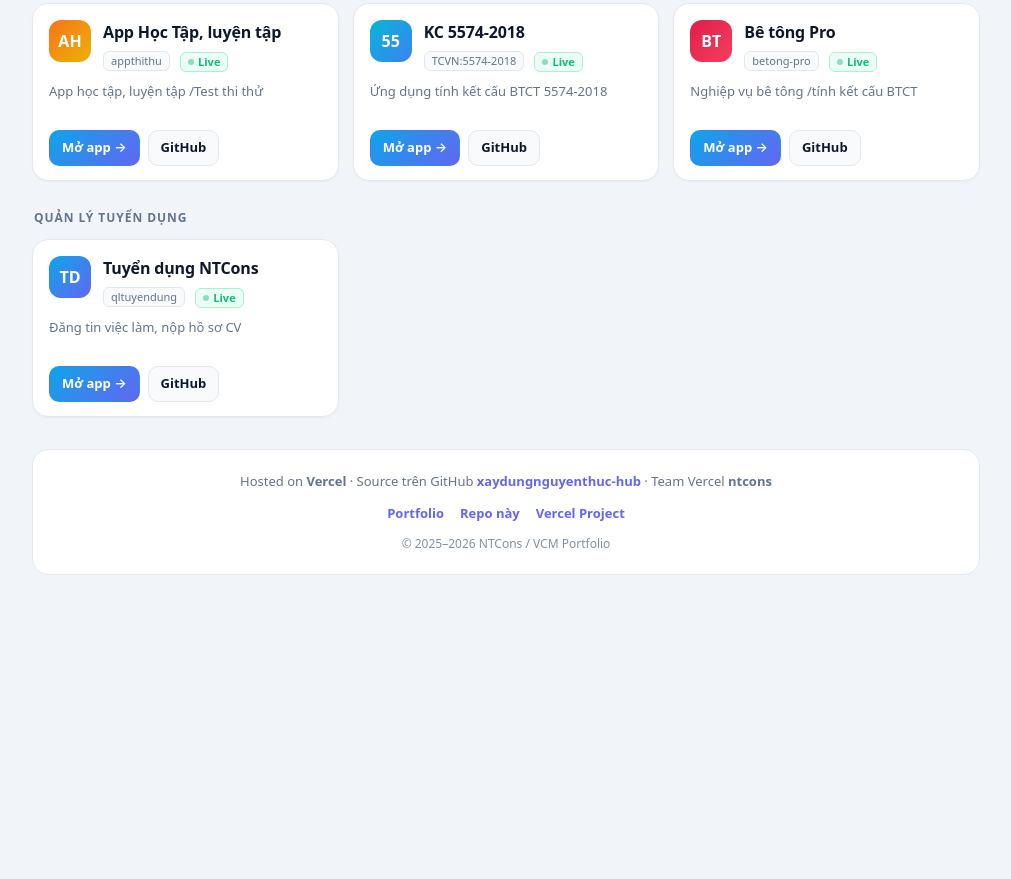
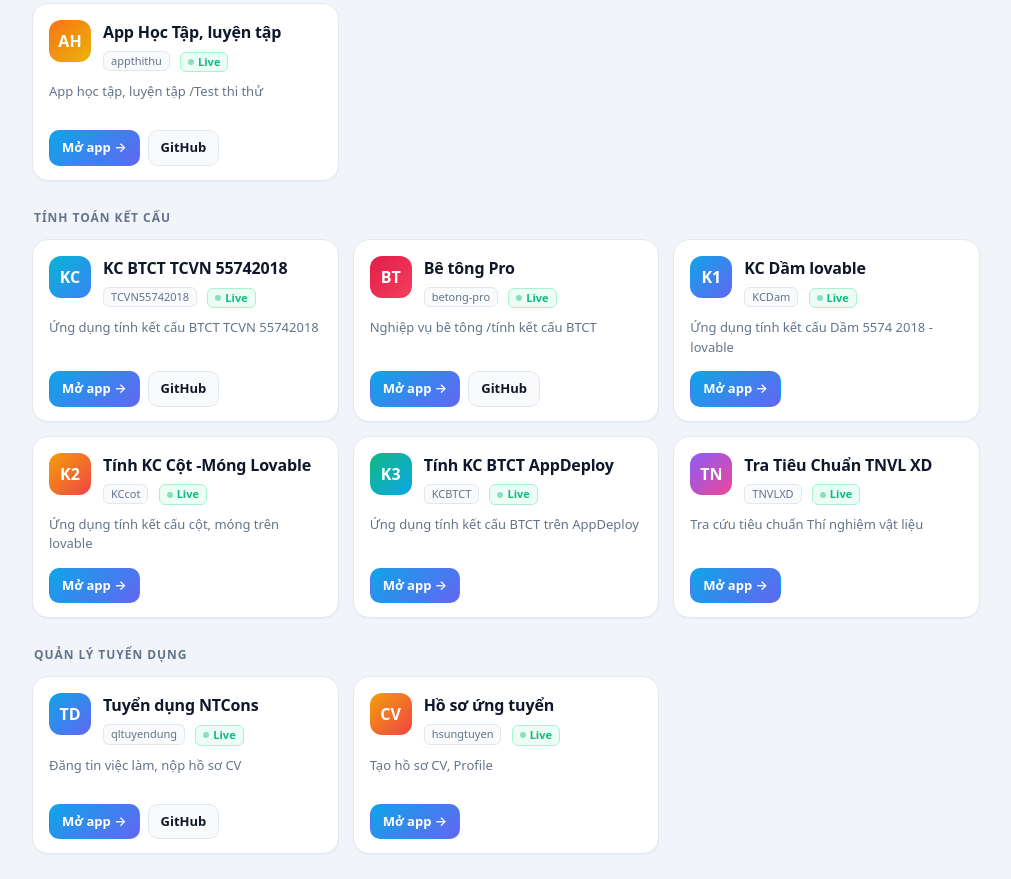
Before and after one commit to xaydungnguyenthuc-hub/app-mini-ungdung, a plain HTML site: page index.html in a window 1280 px wide. Shown: the part 1061-1940 px from the top of the page, without its empty margins (134-1145 px from the left). Before the commit the page ends 1676 px from the top, so only its background shows below. Drawn offline with Linux system fonts and the light colour scheme.

Commit message:
Add files via upload

```diff
--- a/index.html
+++ b/index.html
@@ -8,7 +8,7 @@
   <meta name="keywords" content="NTCons, VCM, quản lý, bán hàng, portfolio, Vercel, React">
   <meta name="author" content="xaydungnguyenthuc-hub">
   <meta property="og:title" content="Ứng dụng Quản lý & Bán hàng | NTCons / VCM">
-  <meta property="og:description" content="Bộ hệ thống 10 ứng dụng live trên Vercel — quản lý nội bộ và thương mại.">
+  <meta property="og:description" content="Bộ hệ thống 15 ứng dụng live trên Vercel — quản lý nội bộ và thương mại.">
   <meta property="og:type" content="website">
   <meta property="og:url" content="https://ungdungtonghop.vercel.app/">
   <meta name="theme-color" content="#0f172a">
@@ -402,7 +402,7 @@
       <h1>ỨNG DỤNG QUẢN LÝ, BÁN HÀNG</h1>
       <p>Bộ hệ thống NTCons / VCM — triển khai trên Vercel.</p>
       <div class="vcm-stats">
-        <div class="vcm-stat"><strong>10</strong>App live</div>
+        <div class="vcm-stat"><strong>15</strong>App live</div>
         <div class="vcm-stat"><strong>Vercel</strong>Hosting</div>
         <div class="vcm-stat"><strong>React / Vite</strong>Stack</div>
       </div>
@@ -417,7 +417,7 @@
     <!-- Search -->
     <div class="vcm-search-wrap">
       <input type="search" class="vcm-search" id="appSearch" placeholder="Tìm ứng dụng theo tên hoặc tag..." aria-label="Tìm kiếm ứng dụng" autocomplete="off">
-      <div class="vcm-search-count" id="searchCount">Hiển thị 10/10 ứng dụng</div>
+      <div class="vcm-search-count" id="searchCount">Hiển thị 15/15 ứng dụng</div>
     </div>
 
     <!-- Section: Thương mại, cửa hàng -->
@@ -547,23 +547,27 @@
           <a class="vcm-btn vcm-btn-ghost" href="https://github.com/xaydungnguyenthuc-hub/appluyentap" target="_blank" rel="noopener">GitHub</a>
         </div>
       </article>
+    </div>
 
-      <article class="vcm-card" data-name="KC 5574-2018 TCVN:5574-2018" data-tags="TCVN:5574-2018">
+    <!-- Section: Tính toán kết cấu -->
+    <div class="vcm-section" data-section="internal">Tính Toán kết cấu</div>
+    <div class="vcm-grid" id="grid-internal">
+
+      <article class="vcm-card" data-name="KC 55742018 TCVN55742018" data-tags="TCVN55742018">
         <div class="vcm-card-top">
-          <div class="vcm-icon c8">55</div>
+          <div class="vcm-icon c8">KC</div>
           <div>
-            <h3>KC 5574-2018</h3>
-            <span class="vcm-tag">TCVN:5574-2018</span>
+            <h3>KC BTCT TCVN 55742018</h3>
+            <span class="vcm-tag">TCVN55742018</span>
             <span class="vcm-live">Live</span>
           </div>
         </div>
-        <p class="vcm-desc">Ứng dụng tính kết cấu BTCT 5574-2018 </p>
+        <p class="vcm-desc">Ứng dụng tính kết cấu BTCT TCVN 55742018 </p>
         <div class="vcm-actions">
           <a class="vcm-btn vcm-btn-primary" href="https://tinhkcbtct-5574-2018.vercel.app" target="_blank" rel="noopener">Mở app →</a>
           <a class="vcm-btn vcm-btn-ghost" href="https://github.com/xaydungnguyenthuc-hub/tinhkcbtct_5574_2018" target="_blank" rel="noopener">GitHub</a>
         </div>
       </article>
-
 
       <article class="vcm-card" data-name="bê tông pro betong-pro" data-tags="betong-pro">
         <div class="vcm-card-top">
@@ -580,6 +584,67 @@
           <a class="vcm-btn vcm-btn-ghost" href="https://github.com/xaydungnguyenthuc-hub/tinhketcau_pro" target="_blank" rel="noopener">GitHub</a>
         </div>
       </article>
+
+     <article class="vcm-card" data-name="K1 KCDam KC Dam Lovable" data-tags="TCVN55742018">
+        <div class="vcm-card-top">
+          <div class="vcm-icon c1">K1</div>
+          <div>
+            <h3>KC Dầm lovable</h3>
+            <span class="vcm-tag">KCDam</span>
+            <span class="vcm-live">Live</span>
+          </div>
+        </div>
+        <p class="vcm-desc">Ứng dụng tính kết cấu Dầm 5574 2018 -lovable </p>
+        <div class="vcm-actions">
+          <a class="vcm-btn vcm-btn-primary" href="https://bangtinhdam55742018.lovable.app" target="_blank" rel="noopener">Mở app →</a>
+        </div>
+      </article>
+
+     <article class="vcm-card" data-name="K2 KCcot KC cot mong Lovable" data-tags="TCVN55742018">
+        <div class="vcm-card-top">
+          <div class="vcm-icon c2">K2</div>
+          <div>
+            <h3> Tính KC Cột -Móng Lovable</h3>
+            <span class="vcm-tag">KCcot</span>
+            <span class="vcm-live">Live</span>
+          </div>
+        </div>
+        <p class="vcm-desc">Ứng dụng tính kết cấu cột, móng trên lovable </p>
+        <div class="vcm-actions">
+          <a class="vcm-btn vcm-btn-primary" href="https://cotbtct5574-2018.lovable.app" target="_blank" rel="noopener">Mở app →</a>
+        </div>
+      </article>
+
+     <article class="vcm-card" data-name="K3 KCBTCT Tinh KC BTCT AppDeploy" data-tags="TCVN55742018">
+        <div class="vcm-card-top">
+          <div class="vcm-icon c3">K3</div>
+          <div>
+            <h3> Tính KC BTCT AppDeploy</h3>
+            <span class="vcm-tag">KCBTCT</span>
+            <span class="vcm-live">Live</span>
+          </div>
+        </div>
+        <p class="vcm-desc">Ứng dụng tính kết cấu BTCT trên AppDeploy </p>
+        <div class="vcm-actions">
+          <a class="vcm-btn vcm-btn-primary" href="https://cot-btct-v1-ft6vjo.v2.appdeploy.ai" target="_blank" rel="noopener">Mở app →</a>
+        </div>
+      </article>
+
+     <article class="vcm-card" data-name="TN TNVLXD Tra Tieu chuan TNVLXD" data-tags="TNVLXD">
+        <div class="vcm-card-top">
+          <div class="vcm-icon c4">TN</div>
+          <div>
+            <h3> Tra Tiêu Chuẩn TNVL XD </h3>
+            <span class="vcm-tag"> TNVLXD</span>
+            <span class="vcm-live">Live</span>
+          </div>
+        </div>
+        <p class="vcm-desc">Tra cứu tiêu chuẩn Thí nghiệm vật liệu </p>
+        <div class="vcm-actions">
+          <a class="vcm-btn vcm-btn-primary" href="https://tra-cuu-tieu-chuan-thi-nghiem-vat-lieu-xay-dung-zcu8du.v2.appdeploy.ai" target="_blank" rel="noopener">Mở app →</a>
+        </div>
+      </article>
+
 
     </div>
 
@@ -600,6 +665,21 @@
         <div class="vcm-actions">
           <a class="vcm-btn vcm-btn-primary" href="https://tuyendungntcons-eta.vercel.app" target="_blank" rel="noopener">Mở app →</a>
           <a class="vcm-btn vcm-btn-ghost" href="https://github.com/xaydungnguyenthuc-hub/tuyendungntcons" target="_blank" rel="noopener">GitHub</a>
+        </div>
+      </article>
+
+      <article class="vcm-card" data-name="CV hsungtuyen ho so profile ứng tuyển" data-tags="qltuyendung">
+        <div class="vcm-card-top">
+          <div class="vcm-icon c2">CV</div>
+          <div>
+            <h3>Hồ sơ ứng tuyển</h3>
+            <span class="vcm-tag">hsungtuyen</span>
+            <span class="vcm-live">Live</span>
+          </div>
+        </div>
+        <p class="vcm-desc"> Tạo hồ sơ CV, Profile </p>
+        <div class="vcm-actions">
+          <a class="vcm-btn vcm-btn-primary" href="https://career-profile-pro-g86ue6.v2.appdeploy.ai/" target="_blank" rel="noopener">Mở app →</a>
         </div>
       </article>
 
@@ -648,8 +728,8 @@
         });
 
         countEl.textContent = q
-          ? `Tìm thấy ${visible} / 10 ứng dụng`
-          : `Hiển thị 10 / 10 ứng dụng`;
+          ? `Tìm thấy ${visible} / 15 ứng dụng`
+          : `Hiển thị 15/ 15 ứng dụng`;
       }
 
       input.addEventListener('input', filter);
```
